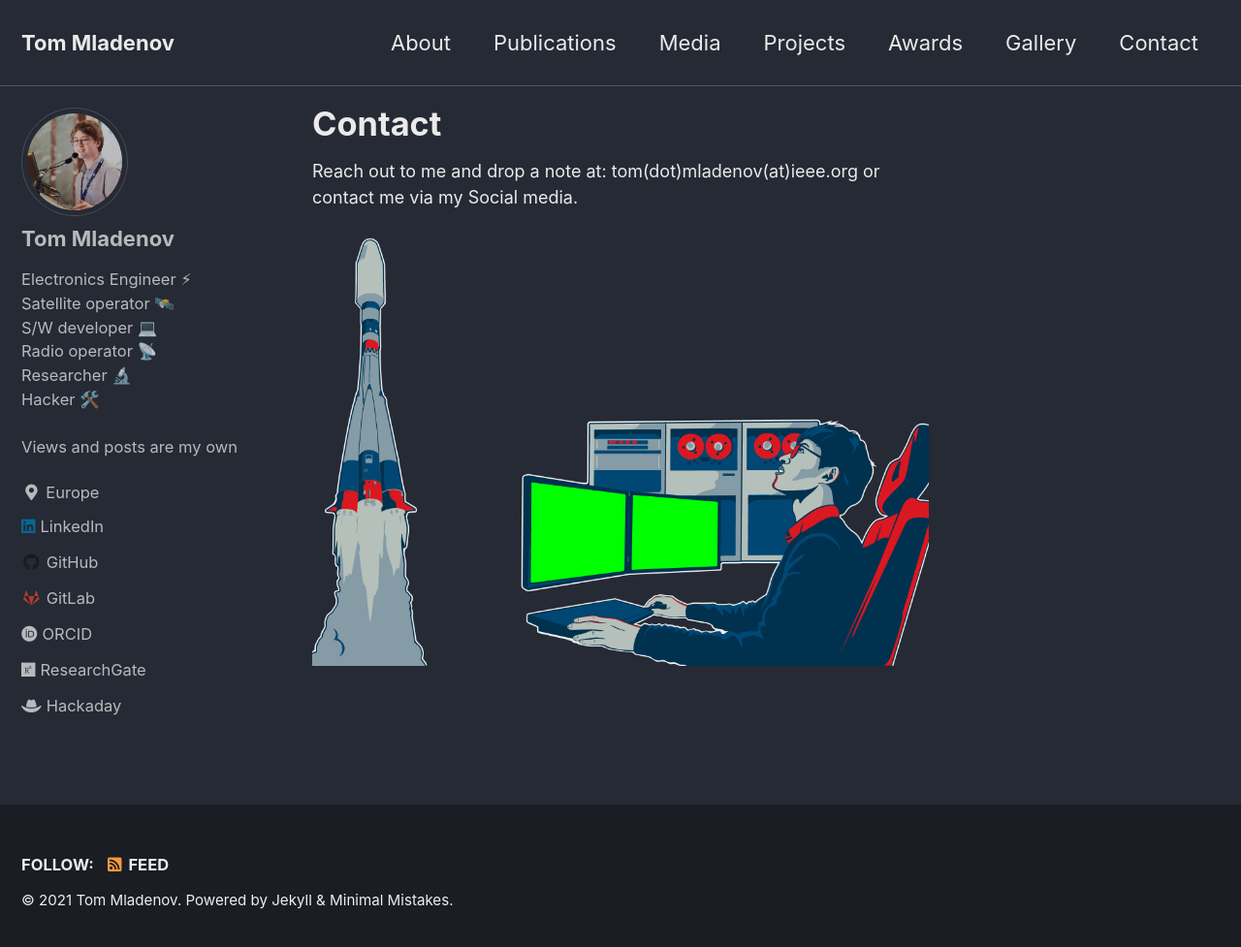
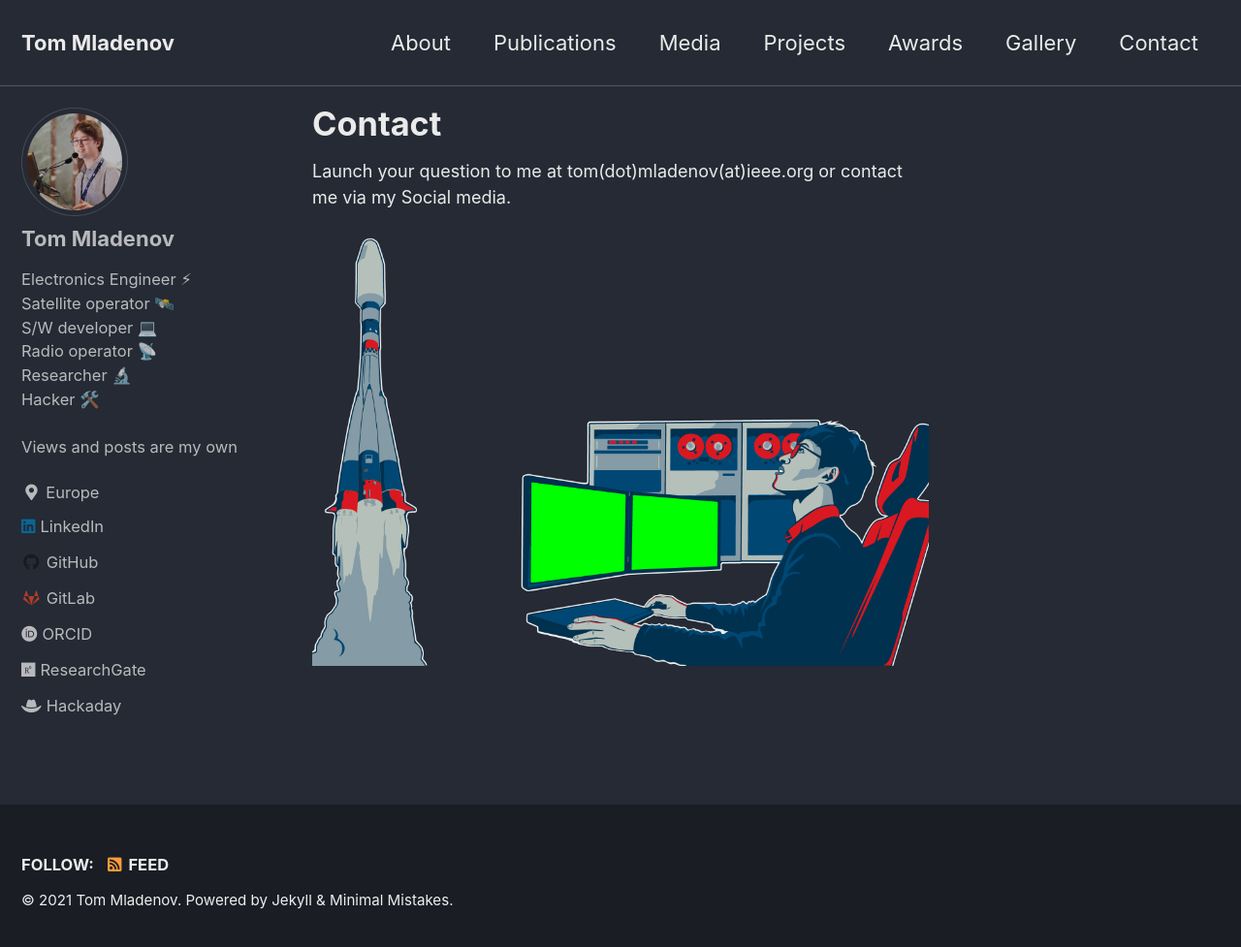
Before and after one commit to TomMladenov/tommladenov.github.io, a Jekyll site: the page built from _pages/contact.md, in a window 1280 px wide and 985 px high. Shown: the top 977 px of the window at 97% size. Built offline with Jekyll 4.4.1, drawn with Linux system fonts in a browser that asks for light colours; cached includes are drawn as plain includes.

Commit message:
[PAGES] Fix error in pub links, minor changes

```diff
--- a/_pages/contact.md
+++ b/_pages/contact.md
@@ -6,7 +6,7 @@ layout: single
 ---
 
 <p style="font-size:18px;">
-Reach out to me and drop a note at: tom(dot)mladenov(at)ieee.org or contact me via my Social media.
+Launch your question to me at tom(dot)mladenov(at)ieee.org or contact me via my Social media.
 </p>
 
 <img src="/img/media/art.png" alt="Italian Trulli">
```
Also changed, not shown: _pages/publications.md (+1 -1 lines).
